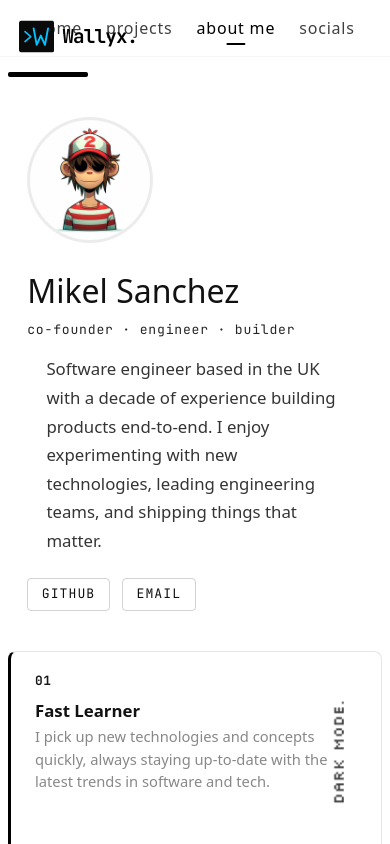
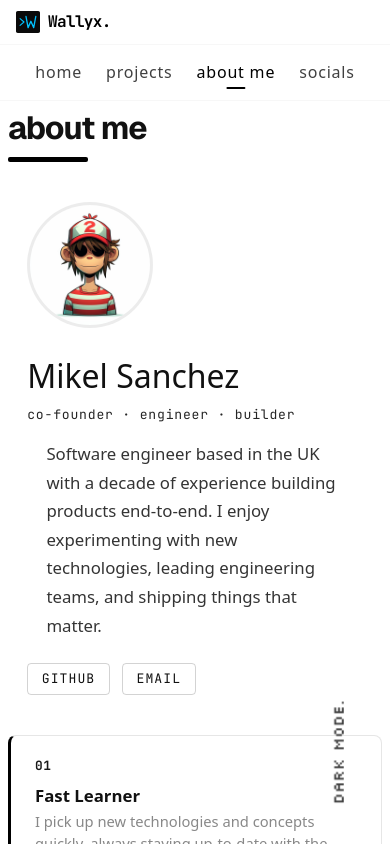
Before and after one commit to NotTheRealWallyx/notrealwallyx.github.io, a Next.js app: page /about in a window 390 px wide. Shown: the top 844 px of the page. Built offline with nearby package versions, Linux system fonts and the light colour scheme.

Commit message:
fix logo on responsive views

```diff
--- a/app/about/about.css
+++ b/app/about/about.css
@@ -114,7 +114,9 @@ body.dark .about-profile-ring {
 	border-radius: 4px;
 	padding: 0.35rem 0.85rem;
 	font-family: "JetBrains Mono", var(--font-geist-mono), monospace;
-	transition: border-color 0.15s, color 0.15s;
+	transition:
+		border-color 0.15s,
+		color 0.15s;
 }
 
 .about-links a:hover {
@@ -201,7 +203,7 @@ body:not(.dark) {
 		max-width: 100%;
 	}
 	.about-container {
-		padding: 1.2rem 0.5rem 2rem;
+		padding: 6.5rem 0.5rem 2rem;
 	}
 	.about-desc {
 		padding-left: 1.2rem;
--- a/app/page.css
+++ b/app/page.css
@@ -10,6 +10,8 @@
 	--headline-font: "Silkscreen", sans-serif;
 	--headline-size: clamp(2rem, 6vw, 3rem);
 	--transition: 0.2s cubic-bezier(0.4, 0, 0.2, 1);
+	--mobile-logo-height: 44px;
+	--mobile-nav-height: 56px;
 }
 
 html,
@@ -86,11 +88,11 @@ body {
 	.side-menu {
 		flex-direction: row;
 		width: 100vw;
-		height: 56px;
+		height: var(--mobile-nav-height);
 		border: none;
 		position: fixed;
 		left: 0;
-		top: 0;
+		top: var(--mobile-logo-height);
 		justify-content: center;
 		align-items: center;
 		gap: 1.5rem;
@@ -238,6 +240,25 @@ body {
 	}
 }
 
+@media (max-width: 700px) {
+	.logo {
+		position: fixed;
+		top: 0;
+		left: 0;
+		width: 100vw;
+		height: var(--mobile-logo-height);
+		font-size: 1rem;
+		padding-left: 1rem;
+		background: var(--bg);
+		box-shadow: 0 1px 0 0 rgba(0, 0, 0, 0.03);
+	}
+
+	.logo svg {
+		width: 1.5rem;
+		height: 1.5rem;
+	}
+}
+
 body.dark {
 	--bg: #0d0d13;
 	--fg: #eee;
--- a/app/projects/projects.css
+++ b/app/projects/projects.css
@@ -45,7 +45,7 @@
 
 @media (max-width: 600px) {
 	.projects-container {
-		padding: 1.2rem 0.5rem 2rem;
+		padding: 6.5rem 0.5rem 2rem;
 	}
 }
 
```
